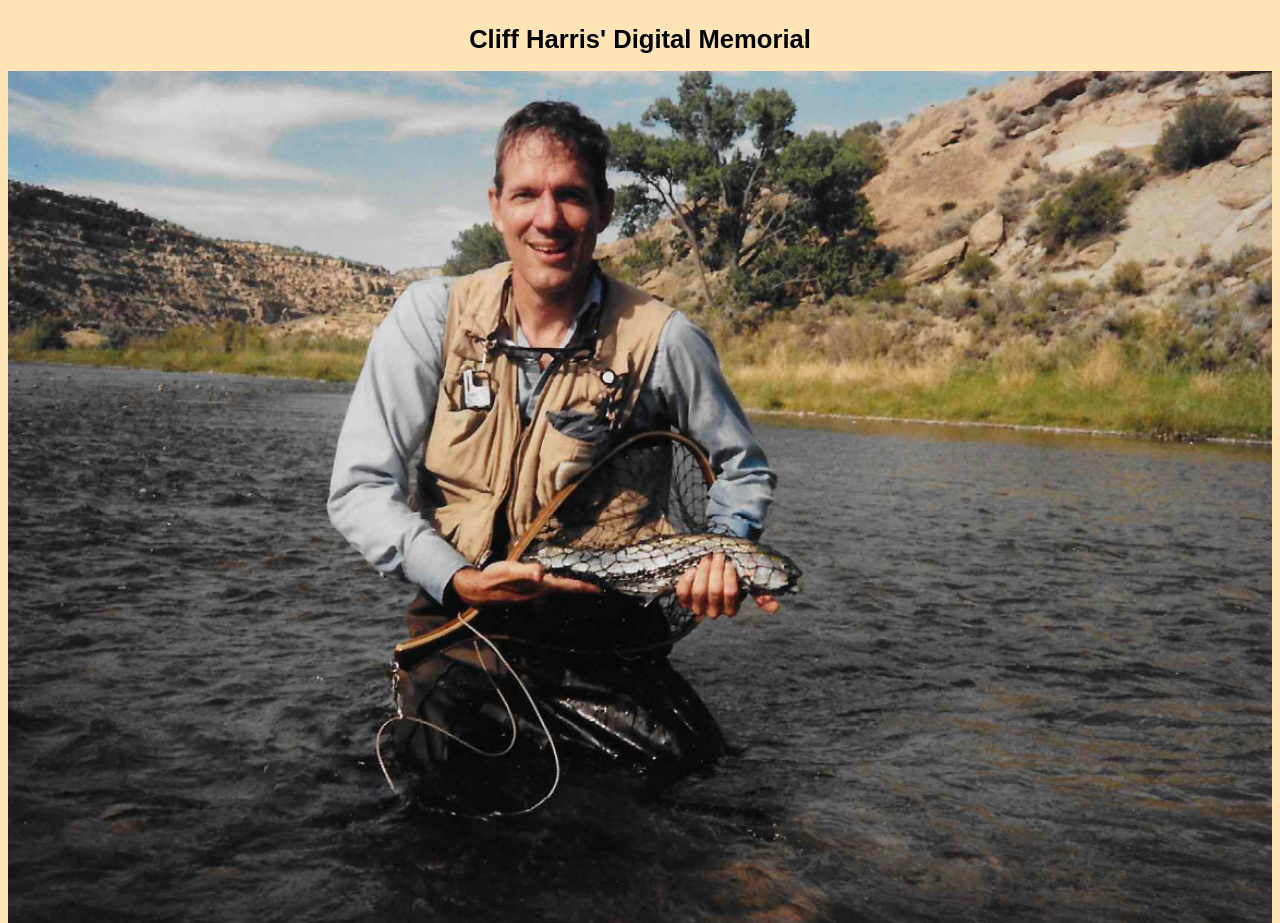
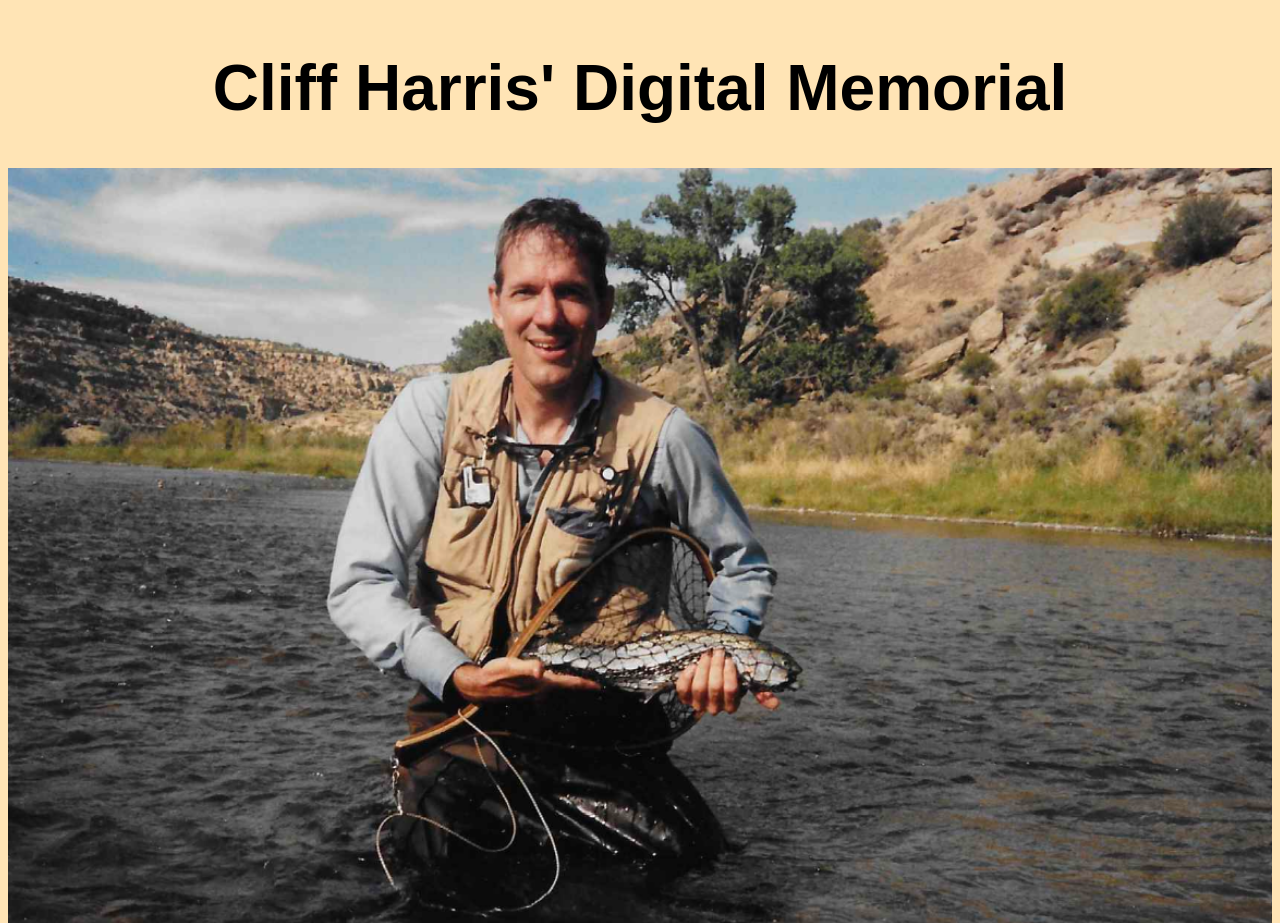
Before and after one commit to soitbros/cliff_memorial, a plain HTML site: page index.html in a window 1280 px wide. Shown: the top 923 px of the page. Drawn offline with Linux system fonts and the light colour scheme.

Commit message:
Update index.html

```diff
--- a/index.html
+++ b/index.html
@@ -6,8 +6,8 @@
     <title>Cliff Harris</title>
     <style>
         html {auto 0;}
-        body {background-color: moccasin; color: black; font-family: Arial; text-align: center; display: flex; flex-direction: column; align-content: center;}
-        h1 {font-size: 2vw;}
+        body {background-color: moccasin; color: black; font-family: Arial; font-size:2vw; text-align: center; display: flex; flex-direction: column; align-content: center;}
+        h1 {font-size: 5vw;}
         ul {list-style: none;}
         ul li{display: inline;}
         a {text-decoration: none;}
```
